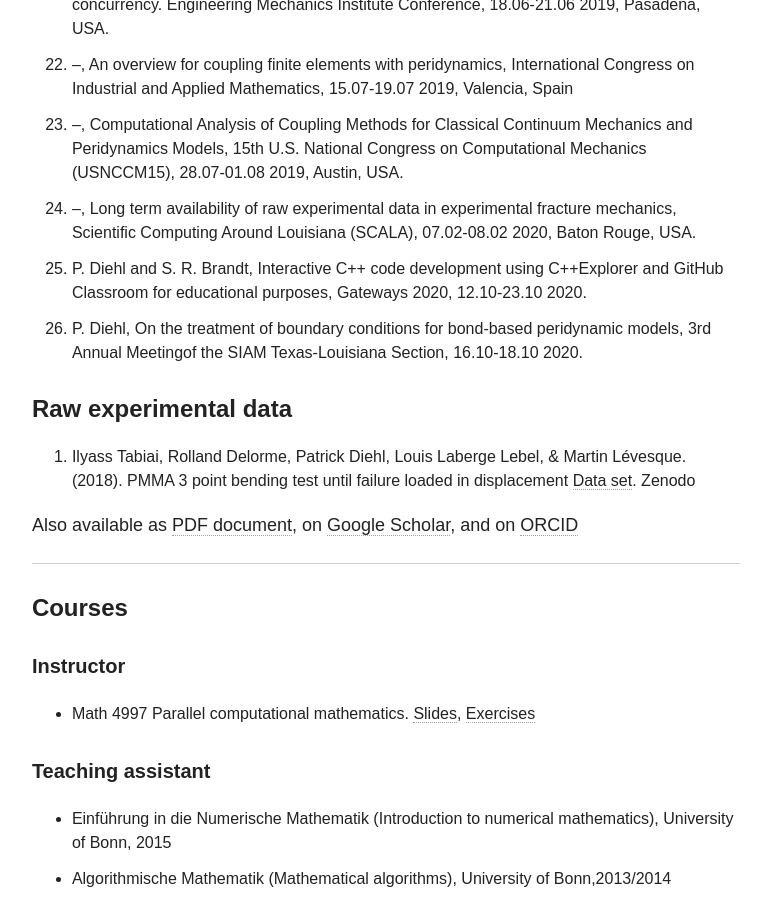
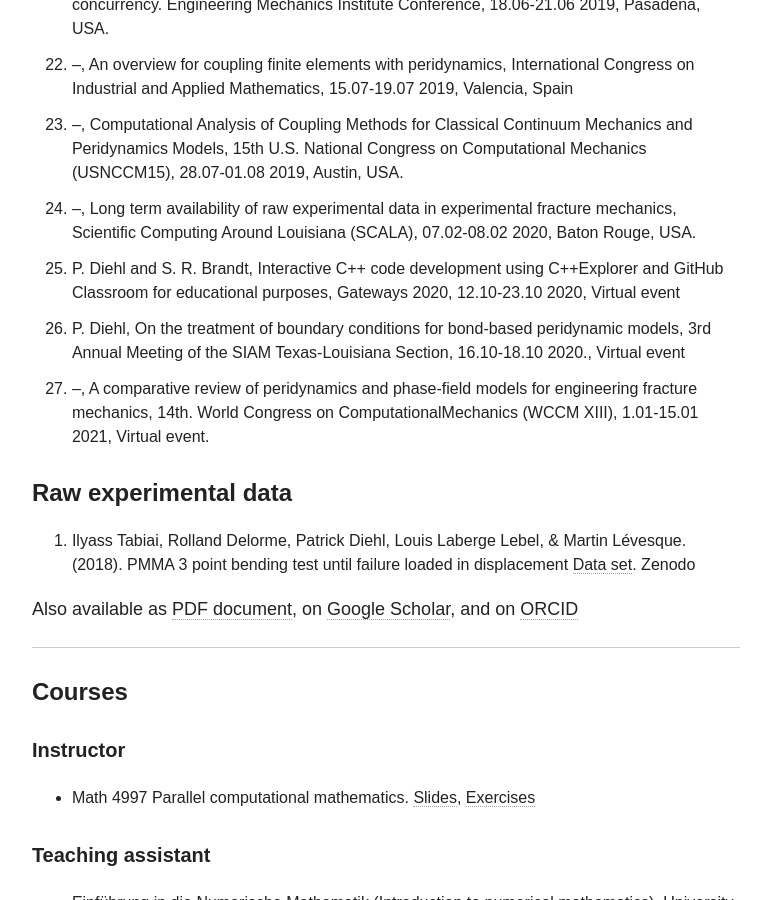
Before and after one commit to diehlpk/diehlpk.github.io, a Jekyll site: the page built from cv/index.md, in a window 1280 px wide and 900 px high, scrolled down 7004 px. Shown: the whole window, without its empty margins (254-1018 px from the left). Built offline with Jekyll 4.4.1, drawn with Linux system fonts in a browser that asks for light colours; nearby versions of some CDN libraries; some web fonts are replaced; some of the changed text lies outside the part shown.

Commit message:
Update CV

```diff
--- a/cv/index.md
+++ b/cv/index.md
@@ -191,8 +191,9 @@ Congress for Theoretical and Applied Mechanics, 04.06-09.06 2018, Rosemont, US.
 23. --, Computational Analysis of Coupling Methods for Classical Continuum Mechanics and Peridynamics Models, 15th U.S. National Congress on Computational Mechanics
 (USNCCM15), 28.07-01.08 2019, Austin, USA.
 24. --, Long term availability of raw experimental data in experimental fracture mechanics, Scientific Computing Around Louisiana (SCALA), 07.02-08.02 2020, Baton Rouge, USA.
-25. P. Diehl and S. R. Brandt, Interactive C++ code development using C++Explorer and GitHub Classroom for educational purposes, Gateways 2020, 12.10-23.10 2020.
-26. P. Diehl, On the treatment of boundary conditions for bond-based peridynamic models, 3rd Annual Meetingof the SIAM Texas-Louisiana Section, 16.10-18.10 2020.
+25. P. Diehl and S. R. Brandt, Interactive C++ code development using C++Explorer and GitHub Classroom for educational purposes, Gateways 2020, 12.10-23.10 2020, Virtual event
+26. P. Diehl, On the treatment of boundary conditions for bond-based peridynamic models, 3rd Annual Meeting of the SIAM Texas-Louisiana Section, 16.10-18.10 2020., Virtual event
+27. --, A comparative review of peridynamics and phase-field models for engineering fracture mechanics, 14th. World Congress on ComputationalMechanics (WCCM XIII), 1.01-15.01 2021, Virtual event.
 
 #### Raw experimental data
 1. Ilyass Tabiai, Rolland Delorme, Patrick Diehl, Louis Laberge Lebel, & Martin Lévesque. (2018). PMMA 3 point bending test until failure loaded in displacement [Data set](http://doi.org/10.5281/zenodo.1172068). Zenodo
@@ -294,7 +295,7 @@ prediction and experimental design ([link](http://wfm2020.usacm.org/))
 
 ---
 
-Please find attached my CV as a PDF document]({{ site.url }}/assets/cv.pdf).
+Please find attached my CV as a [PDF document]({{ site.url }}/assets/cv.pdf).
 
 
 If you like to <a href="mailto:me@diehlpk.de?subject=[Blog]">send</a> me a encrypted message, you can use this key <a href="https://pgp.mit.edu/pks/lookup?op=get&search=0x9DBF3B88E09D76B6">E09D76B6</a>.
```
Also changed, not shown: other parts of cv/index.md (+1 -1 lines).
